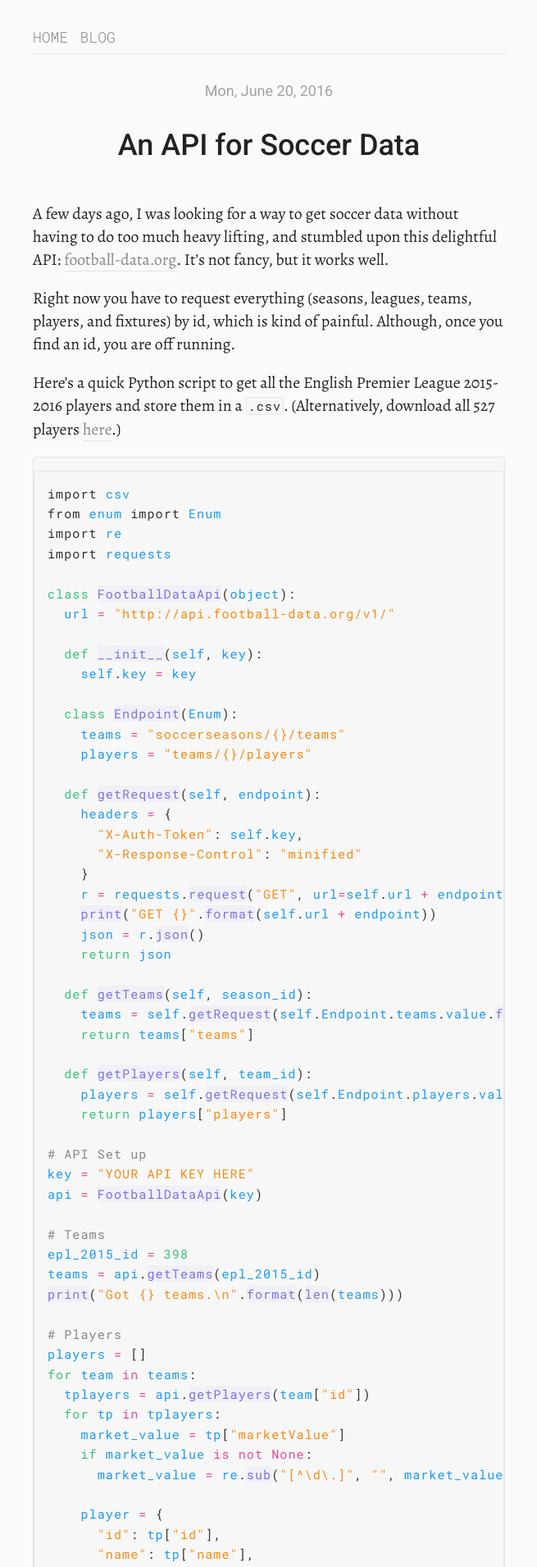
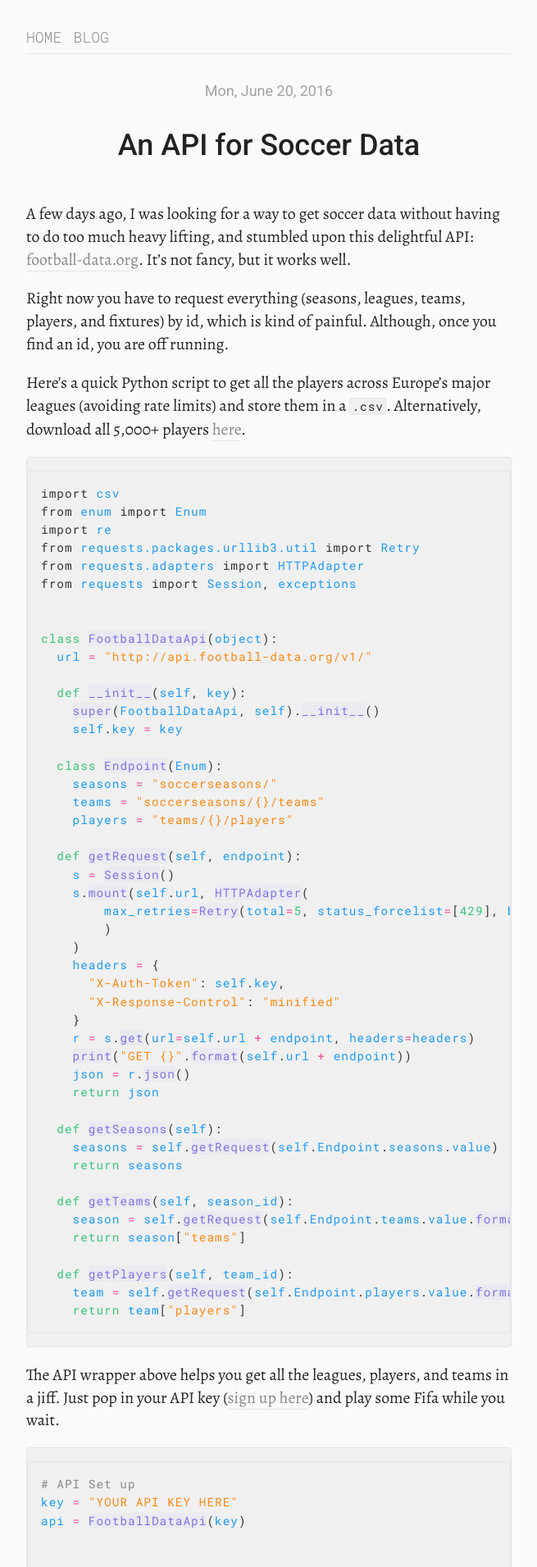
Before and after one commit to tmm/www, a Jekyll site: the page built from blog/_posts/2016-06-20-an-api-for-soccer-data.md, in a window 1280 px wide. Shown: the top 1911 px of the page at 82% size, without its empty margins (312-967 px from the left). Built offline with Jekyll 4.4.1, drawn with Linux system fonts in a browser that asks for light colours; comment, search, counter and statistics services are not loaded; some of the changed text lies outside the part shown.

````diff
--- a/_config.yml
+++ b/_config.yml
@@ -8,7 +8,7 @@ github: tmm
 twitter: tomfme
 email: tom@meagher.co
 
-exclude: ["README.md", "CNAME", "LICENSE", ".gitignore"]
+exclude: ["README.md", "CNAME", "LICENSE", ".gitignore", "sketch"]
 include: []
 
 permalink: pretty
--- a/_sass/_base.scss
+++ b/_sass/_base.scss
@@ -6,7 +6,7 @@
 body {
   margin: auto;
   padding: 1rem;
-  max-width: 38rem;
+  max-width: 39rem;
   background-color: $white;
   color: $black;
   font-family: $sans;
--- a/_sass/_code.scss
+++ b/_sass/_code.scss
@@ -1,10 +1,18 @@
-$background: darken($white, 1);
+$background: #F0F0F0;
+$comment: #888;
+$name: #1b9af7;
+$keyword: #37C47B;
+$operator: #ed4694;
+$error: #ff4351;
+$string: #fc880f;
+$class: #7b72e9;
+
 
 code {
   background-color: $background;
   color: $black;
   font-family: $mono;
-  font-size: 0.95rem;
+  font-size: 0.9rem;
   font-style: normal;
   font-weight: 400;
   letter-spacing: 1px;
@@ -24,7 +32,7 @@ p, li {
   border: 1px solid $gray-light;
   border-radius: 4px;
   background: $background;
-  line-height: 130%;
+  line-height: 123%;
 }
 
 pre {
@@ -41,66 +49,66 @@ pre {
 }
 
 .highlight, .highlight pre, .highlight code {color: #333; }
-.highlight .n { color: #1b9af7; } /* name */
-.highlight .k { color: #37C47B; } /* keyword */
-.highlight .o { color: #ed4694; } /* operator */
+.highlight .n { color: $name; } /* name */
+.highlight .k { color: $keyword; } /* keyword */
+.highlight .o { color: $operator; } /* operator */
 .highlight .p {} /* punctuation */
-.highlight .c { color: #888; } /* comment */
-.highlight .err { color: #ff4351; } /* error */
-.highlight .cm { color: #888; } /* comment.multiline */
-.highlight .cp { color: #888; } /* comment.preproc */
-.highlight .c1 { color: #888; } /* comment.single */
-.highlight .cs { color: #888; } /* comment.special */
+.highlight .c { color: $comment; } /* comment */
+.highlight .err { color: $error; } /* error */
+.highlight .cm { color: $comment; } /* comment.multiline */
+.highlight .cp { color: $comment; } /* comment.preproc */
+.highlight .c1 { color: $comment; } /* comment.single */
+.highlight .cs { color: $comment; } /* comment.special */
 .highlight .gd {} /* generic.deleted */
 .highlight .gd .x {} /* generic.deleted.specific */
 .highlight .ge {} /* generic.emph */
-.highlight .gr { color: #ff4351; } /* generic.error */
-.highlight .gh { color: #888; } /* generic.heading */
+.highlight .gr { color: $error; } /* generic.error */
+.highlight .gh { color: $comment; } /* generic.heading */
 .highlight .gi {} /* generic.inserted */
 .highlight .gi .x {} /* generic.inserted.specific */
-.highlight .go { color: #888; } /* generic.output */
-.highlight .gp { color: #888; } /* generic.prompt */
+.highlight .go { color: $comment; } /* generic.output */
+.highlight .gp { color: $comment; } /* generic.prompt */
 .highlight .gs {} /* generic.strong */
-.highlight .gu { color: #888; } /* generic.subheading */
-.highlight .gt { color: #ff4351; } /* generic.traceback */
-.highlight .kc { color: #1b9af7; } /* keyword.constant */
-.highlight .kd { color: #1b9af7; } /* keyword.declaration */
-.highlight .kp { /* keyword.pseudo */ color: #1b9af7; }
-.highlight .kr { /* keyword.reserved */ color: #1b9af7; }
-.highlight .kt { /* keyword.type */ color: #1b9af7; }
-.highlight .m { /* literal.number */ color: #ed4694; }
-.highlight .s { /* literal.string */ color: #fc880f; }
-.highlight .na { /* name.attribute */ color: #37C47B; }
-.highlight .nb { /* name.builtin */ color: #1b9af7; }
-.highlight .nc { background-color: rgba(123,114,233,.05); border-radius: 2px; color: #7b72e9; } /* name.class */
-.highlight .no { color: #37C47B; } /* name.constant */
-.highlight .ni { color: #7b72e9; } /* name.entity */
-.highlight .ne { color: #ed4694; } /* name.exception */
-.highlight .nf { background-color: rgba(123,114,233,.05); border-radius: 2px; color: #7b72e9; } /* name.function */
-.highlight .nd { color: #ed4694; } /* name.decorator */
-.highlight .nn { color: #ed4694; } /* name.namespace */
-.highlight .nt { background-color: rgba(27,154,247,.05); border-radius: 2px; color: #1b9af7; } /* name.tag */
-.highlight .nv { color: #ed4694; } /* name.variable */
-.highlight .nx { background-color: rgba(237,70,148,.05); border-radius: 2px; color: #ed4694; } /* name.other */
-.highlight .ow { color: #ed4694; } /* operator.word */
-.highlight .w { color: #888; } /* text.whitespace */
-.highlight .mf { color: #37C47B; } /* literal.number.float */
-.highlight .mh { color: #37C47B; } /* literal.number.hex */
-.highlight .mi { color: #37C47B; } /* literal.number.integer */
-.highlight .mo { color: #37C47B; } /* literal.number.oct */
-.highlight .sb { color: #fc880f; } /* literal.string.backtick */
-.highlight .sc { color: #fc880f; } /* literal.string.char */
-.highlight .sd { color: #fc880f; } /* literal.string.doc */
-.highlight .s2 { color: #fc880f; } /* literal.string.double */
-.highlight .se { color: #fc880f; } /* literal.string.escape */
-.highlight .sh { color: #fc880f; } /* literal.string.heredoc */
-.highlight .si { color: #fc880f; } /* literal.string.interpol */
-.highlight .sx { color: #fc880f; } /* literal.string.other */
-.highlight .sr { color: #fc880f; }  /* literal.string.regex */
-.highlight .s1 { color: #fc880f; } /* literal.string.single */
+.highlight .gu { color: $comment; } /* generic.subheading */
+.highlight .gt { color: $error; } /* generic.traceback */
+.highlight .kc { color: $name; } /* keyword.constant */
+.highlight .kd { color: $name; } /* keyword.declaration */
+.highlight .kp { /* keyword.pseudo */ color: $name; }
+.highlight .kr { /* keyword.reserved */ color: $name; }
+.highlight .kt { /* keyword.type */ color: $name; }
+.highlight .m { /* literal.number */ color: $operator; }
+.highlight .s { /* literal.string */ color: $string; }
+.highlight .na { /* name.attribute */ color: $keyword; }
+.highlight .nb { /* name.builtin */ color: $name; }
+.highlight .nc { background-color: rgba(123,114,233,.05); border-radius: 2px; color: $class; } /* name.class */
+.highlight .no { color: $keyword; } /* name.constant */
+.highlight .ni { color: $class; } /* name.entity */
+.highlight .ne { color: $operator; } /* name.exception */
+.highlight .nf { background-color: rgba(123,114,233,.05); border-radius: 2px; color: $class; } /* name.function */
+.highlight .nd { color: $operator; } /* name.decorator */
+.highlight .nn { color: $operator; } /* name.namespace */
+.highlight .nt { background-color: rgba(27,154,247,.05); border-radius: 2px; color: $name; } /* name.tag */
+.highlight .nv { color: $operator; } /* name.variable */
+.highlight .nx { background-color: rgba(237,70,148,.05); border-radius: 2px; color: $operator; } /* name.other */
+.highlight .ow { color: $operator; } /* operator.word */
+.highlight .w { color: $comment; } /* text.whitespace */
+.highlight .mf { color: $keyword; } /* literal.number.float */
+.highlight .mh { color: $keyword; } /* literal.number.hex */
+.highlight .mi { color: $keyword; } /* literal.number.integer */
+.highlight .mo { color: $keyword; } /* literal.number.oct */
+.highlight .sb { color: $string; } /* literal.string.backtick */
+.highlight .sc { color: $string; } /* literal.string.char */
+.highlight .sd { color: $string; } /* literal.string.doc */
+.highlight .s2 { color: $string; } /* literal.string.double */
+.highlight .se { color: $string; } /* literal.string.escape */
+.highlight .sh { color: $string; } /* literal.string.heredoc */
+.highlight .si { color: $string; } /* literal.string.interpol */
+.highlight .sx { color: $string; } /* literal.string.other */
+.highlight .sr { color: $string; }  /* literal.string.regex */
+.highlight .s1 { color: $string; } /* literal.string.single */
 .highlight .ss { color: #db49d8; } /* literal.string.symbol */
-.highlight .bp { color: #ed4694; } /* name.builtin.pseudo */
-.highlight .vc { color: #37C47B; } /* name.variable.class */
-.highlight .vg { color: #37C47B; } /* name.variable.global */
-.highlight .vi { color: #37C47B; } /* name.variable.instance */
-.highlight .il { color: #37C47B; } /* literal.number.integer.long */
+.highlight .bp { color: $operator; } /* name.builtin.pseudo */
+.highlight .vc { color: $keyword; } /* name.variable.class */
+.highlight .vg { color: $keyword; } /* name.variable.global */
+.highlight .vi { color: $keyword; } /* name.variable.instance */
+.highlight .il { color: $keyword; } /* literal.number.integer.long */
--- a/blog/_posts/2016-06-20-an-api-for-soccer-data.md
+++ b/blog/_posts/2016-06-20-an-api-for-soccer-data.md
@@ -7,86 +7,170 @@ A few days ago, I was looking for a way to get soccer data without having to do
 
 Right now you have to request everything (seasons, leagues, teams, players, and fixtures) by id, which is kind of painful. Although, once you find an id, you are off running.
 
-Here's a quick Python script to get all the English Premier League 2015-2016 players and store them in a `.csv`. (Alternatively, download all 527 players [here](/blog/assets/2016/3/players.csv).)
+Here's a quick Python script to get all the players across Europe's major leagues (avoiding rate limits) and store them in a `.csv`. Alternatively, download all 5,000+ players [here](/blog/assets/2016/3/players.csv).
 
 ```python
 import csv
 from enum import Enum
 import re
-import requests
+from requests.packages.urllib3.util import Retry
+from requests.adapters import HTTPAdapter
+from requests import Session, exceptions
+
 
 class FootballDataApi(object):
   url = "http://api.football-data.org/v1/"
 
   def __init__(self, key):
+    super(FootballDataApi, self).__init__()
     self.key = key
 
   class Endpoint(Enum):
+    seasons = "soccerseasons/"
     teams = "soccerseasons/{}/teams"
     players = "teams/{}/players"
 
   def getRequest(self, endpoint):
+    s = Session()
+    s.mount(self.url, HTTPAdapter(
+        max_retries=Retry(total=5, status_forcelist=[429], backoff_factor=45)
+        )
+    )
     headers = {
       "X-Auth-Token": self.key,
       "X-Response-Control": "minified"
     }
-    r = requests.request("GET", url=self.url + endpoint, headers=headers)
+    r = s.get(url=self.url + endpoint, headers=headers)
     print("GET {}".format(self.url + endpoint))
     json = r.json()
     return json
 
+  def getSeasons(self):
+    seasons = self.getRequest(self.Endpoint.seasons.value)
+    return seasons
+
   def getTeams(self, season_id):
-    teams = self.getRequest(self.Endpoint.teams.value.format(season_id))
-    return teams["teams"]
+    season = self.getRequest(self.Endpoint.teams.value.format(season_id))
+    return season["teams"]
 
   def getPlayers(self, team_id):
-    players = self.getRequest(self.Endpoint.players.value.format(team_id))
-    return players["players"]
+    team = self.getRequest(self.Endpoint.players.value.format(team_id))
+    return team["players"]
+```
 
+The API wrapper above helps you get all the leagues, players, and teams in a jiff. Just pop in your API key ([sign up here](http://api.football-data.org/register)) and play some Fifa while you wait.
+
+```python
 # API Set up
 key = "YOUR API KEY HERE"
 api = FootballDataApi(key)
 
-# Teams
-epl_2015_id = 398
-teams = api.getTeams(epl_2015_id)
-print("Got {} teams.\n".format(len(teams)))
 
-# Players
+# SEASONS
+print("======================================")
+print("Getting seasons.")
+print("======================================")
+
+seasons = api.getSeasons()
+leagues = [ {
+    "league_id": league["id"],
+    "league_name": league["caption"],
+    "league_short_name": league["league"],
+    "league_year": league["year"]
+  }
+  for league in seasons ]
+
+print("======================================")
+print("Got {} leagues.".format(len(leagues)))
+print("======================================")
+
+
+# TEAMS
+print("Getting teams.")
+print("======================================")
+
+teams = []
+for league in leagues:
+  league_teams = api.getTeams(league["league_id"])
+  for lteam in league_teams:
+    team = {
+      "team_id": lteam["id"],
+      "team_name": lteam["name"],
+      "team_short_name": lteam["shortName"],
+      "team_market_value": lteam["squadMarketValue"],
+      "team_crest": lteam["crestUrl"],
+      "league_id": league["league_id"],
+      "league_name": league["league_name"],
+      "league_short_name": league["league_short_name"],
+      "league_year": league["league_year"]
+    }
+    teams.append(team)
+
+print("======================================")
+print("Got {} teams.".format(len(teams)))
+print("======================================")
+
+
+# PLAYERS
+print("Getting players.")
+print("======================================")
+
 players = []
 for team in teams:
-  tplayers = api.getPlayers(team["id"])
-  for tp in tplayers:
-    market_value = tp["marketValue"]
+  print("======================================")
+  print("{}".format(team["team_name"].upper()))
+  print("======================================")
+  team_players = api.getPlayers(team["team_id"])
+  for tplayer in team_players:
+    print("{}: {} ({})".format(tplayer["jerseyNumber"], tplayer["name"], tplayer["position"]))
+    market_value = tplayer["marketValue"]
     if market_value is not None:
       market_value = re.sub("[^\d\.]", "", market_value)
 
     player = {
-      "id": tp["id"],
-      "name": tp["name"],
-      "nationality": tp["nationality"],
-      "position": tp["position"],
-      "birth_date": tp["dateOfBirth"],
+      "id": tplayer["id"],
+      "jersey_number": tplayer["jerseyNumber"],
+      "name": tplayer["name"],
+      "nationality": tplayer["nationality"],
+      "position": tplayer["position"],
+      "birth_date": tplayer["dateOfBirth"],
+      "contract_until": tplayer["contractUntil"],
       "market_value": market_value,
-      "team_id": team["id"],
-      "team_name": team["name"],
-      "team_short_name": team["shortName"]
+      "team_id": team["team_id"],
+      "team_name": team["team_name"],
+      "team_short_name": team["team_short_name"],
+      "team_market_value": team["team_market_value"],
+      "team_crest": team["team_crest"],
+      "league_id": league["league_id"],
+      "league_name": league["league_name"],
+      "league_short_name": league["league_short_name"],
+      "league_year": league["league_year"]
     }
     players.append(player)
 
-print("Got {} players.\n".format(len(players)))
+print("======================================")
+print("Got {} players.".format(len(players)))
+print("======================================")
 
+
+# WRITE TO CSV
 filename = "players.csv"
+print("Writing `players` to `{}`...".format(filename))
+print("======================================")
+
 with open(filename, "w") as csvfile:
-  print("Writing `players` to `{}`...".format(filename))
   fieldnames = [
-    "id", "name", "nationality", "position", "birth_date",
-    "market_value", "team_id", "team_name", "team_short_name"
+      "id", "jersey_number", "name", "nationality", "position", "birth_date",
+      "contract_until", "market_value", "team_id", "team_name", "team_short_name",
+      "team_market_value","team_crest","league_id","league_name","league_short_name",
+      "league_year"
     ]
   writer = csv.DictWriter(csvfile, fieldnames=fieldnames)
   writer.writeheader()
   writer.writerows(players)
-  print("Done.")
+
+print("Done.")
+print("======================================")
 ```
 
 ---
````
Also changed, not shown: blog/assets/2016/3/players.csv, 1 other file.
